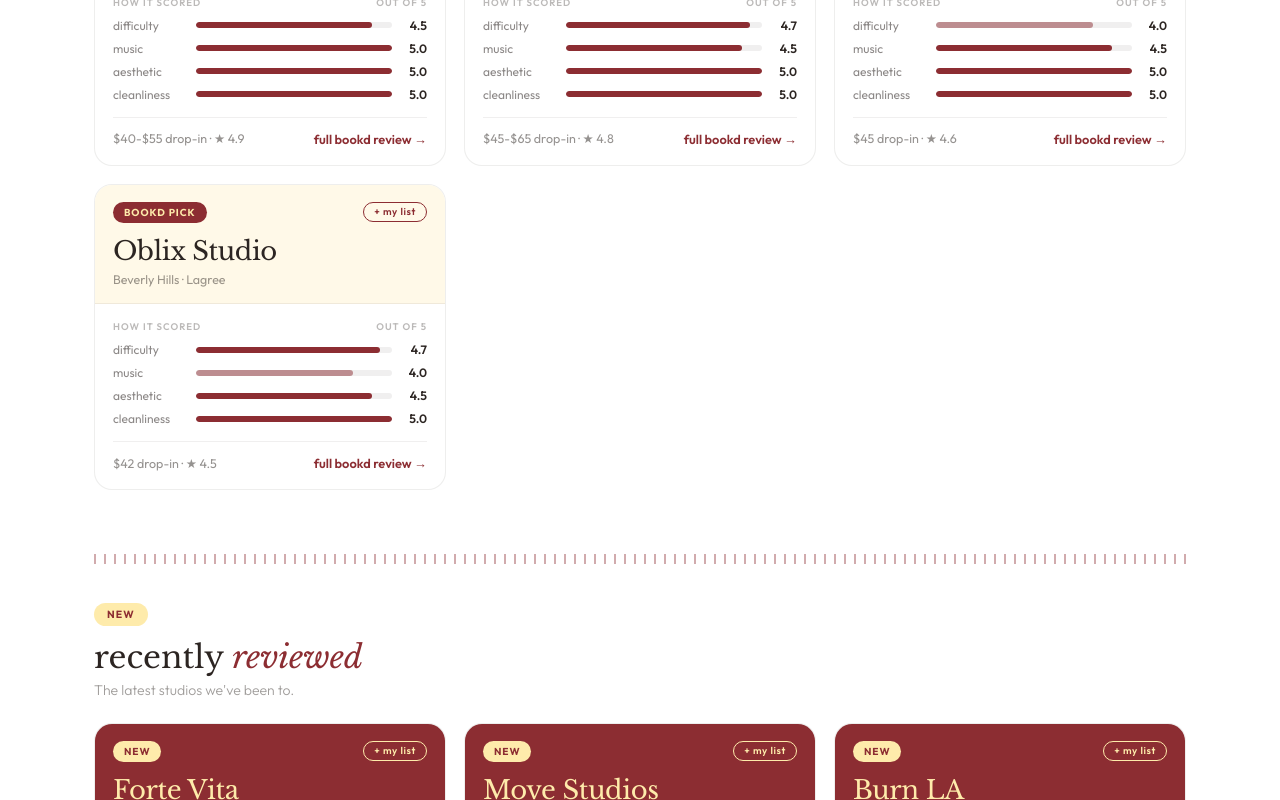
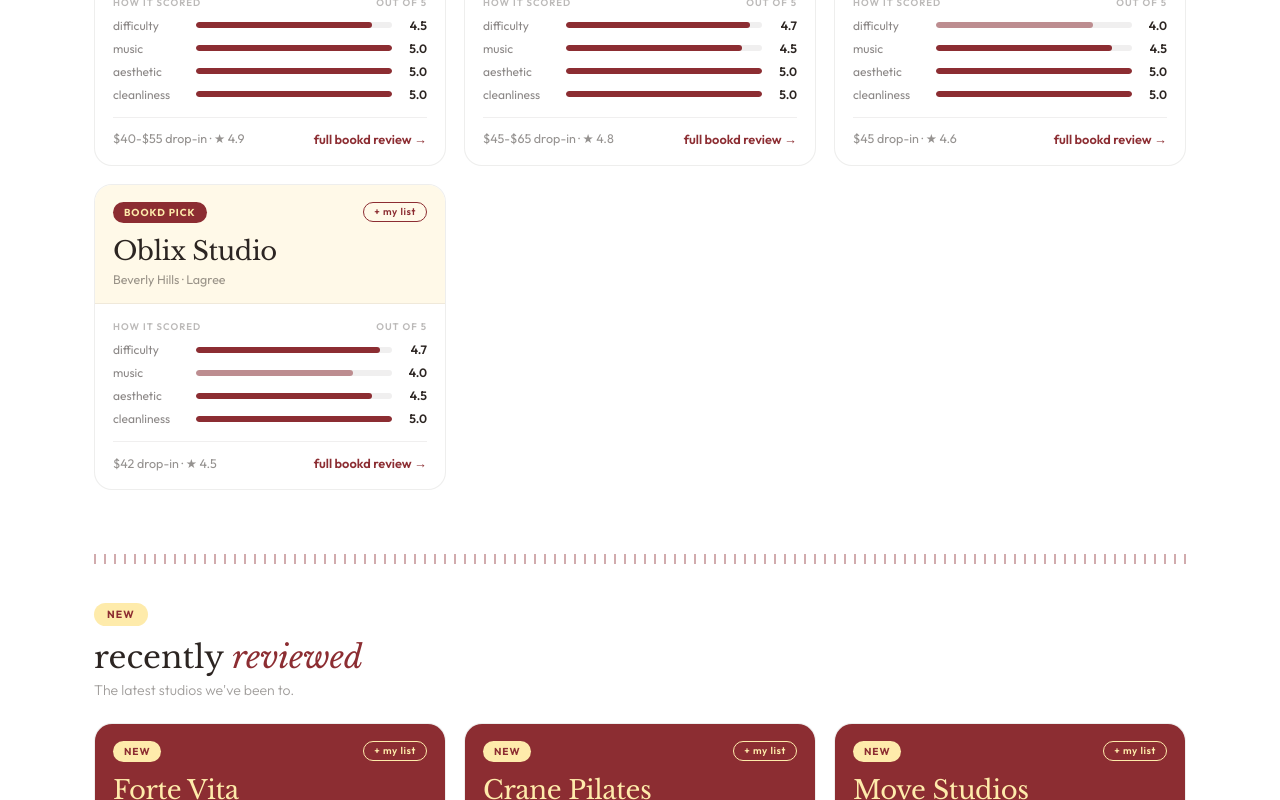
Before and after one commit to bookdwithus-coder/bookd, a React (Vite) app: page / in a window 1280 px wide. Shown: the part 2000-2800 px from the top of the page. Built offline with nearby package versions, Linux system fonts and the light colour scheme.

Commit message:
Crane Pilates added

```diff
--- a/src/App.jsx
+++ b/src/App.jsx
@@ -397,6 +397,26 @@
     },
     videoId: null, tiktokId: "7573147771595689246", color: "#C8C0B0",
   },
+  {
+    id: "s19", introPricePerClass: 33.33, dateAdded: "2026-07-26", name: "Crane Pilates", neighborhood: "Calabasas", address: "26787 Agoura Rd #E6, Calabasas, CA",
+    zip: "91302", classTypes: ["Reformer", "Mat", "Private Reformer"],
+    dropInPrice: "$50", priceTier: "$$$", introOffer: "3 classes for $100",
+    bookingUrl: "https://www.cranemethod.com/bookhere", instagram: "@cranepilates",
+    tags: { level: "All Levels" }, parkingType: "Parking Lot", parkingEase: "Easy",
+    goodToKnow: ["Heated studio - come hydrated", "Grip socks required - available for purchase if you don't have a pair", "They use unique U-shaped weights instead of traditional dumbbells", "Private reformer studio is just next door across the parking lot", "Right across from Eon for a post-class treat", "Don't skip the merch table"],
+    bestFor: "Anyone willing to make the drive to Calabasas for a classic Pilates class with an athletic edge, easy parking, and a heated studio with unique equipment you won't find elsewhere.",
+    rating: 4.0, ratings: { aesthetic: 3.5, music: 3.5, cleanliness: 5, difficulty: 4 },
+    reviewCount: 0,
+    gallery: [],
+    heroReview: "We took a road trip from the west side to Calabasas to try Crane Pilates and it was worth the drive. We took Hannah's class and she was absolutely incredible. It's a classic Pilates class with a slightly athletic edge so you'll definitely feel the burn. The studio is gorgeous, there's tons of parking, and they use these unique U-shaped weights we haven't seen anywhere else.",
+    sections: {
+      space: "Crane is located in The Summit Shopping Center in Calabasas, right next to Erewhon. The studio itself is gorgeous with Merrithew v2Max reformers with towers and stability chairs. It's heated, which adds to the intensity. The aesthetic is nice but not the most designed studio we've been to - a 3.5. What stood out was the equipment, particularly these unique U-shaped weights they use instead of traditional hand weights or dumbbells. It's a piece of equipment we haven't used at any other studio and it adds a different challenge. They also have a separate private reformer studio just across the parking lot.",
+      classExperience: "We took Hannah's class and she was absolutely incredible. It's classic Pilates with a slightly athletic edge - you will definitely feel the burn. The heat adds another layer of difficulty, and between the reformer work, the towers, and those U-shaped weights, it's a well-rounded challenge. A 4 on difficulty. The class works with everyone from athletes and dancers to everyday clients, which speaks to how well the instructors adjust.",
+      vibe: "Founded by Shannon Crane and Michal Rouse, there's a real precision and discipline to how things are run here. It's not a trendy, influencer-heavy studio - it's a serious Pilates studio that happens to be in a beautiful space. The community feels dedicated and the instructors clearly know their craft. They also offer an instructor certification program if that world interests you.",
+      knowBeforeYouGo: "Drop-in reformer is $50, mat is $32. The intro offer is 3 classes for $100 (45-day expiration) or 2 weeks unlimited for $149. Grip socks are required, no exceptions - they sell them if you forget. Parking is easy with tons of spots in The Summit lot. Eon is right across for a post-class treat, and don't skip the merch table on your way out."
+    },
+    videoId: null, tiktokId: "7593210448074280222", color: "#B8B0C8",
+  },
 ];
 
 // Auto-populate neighborhoods from studio data
```
